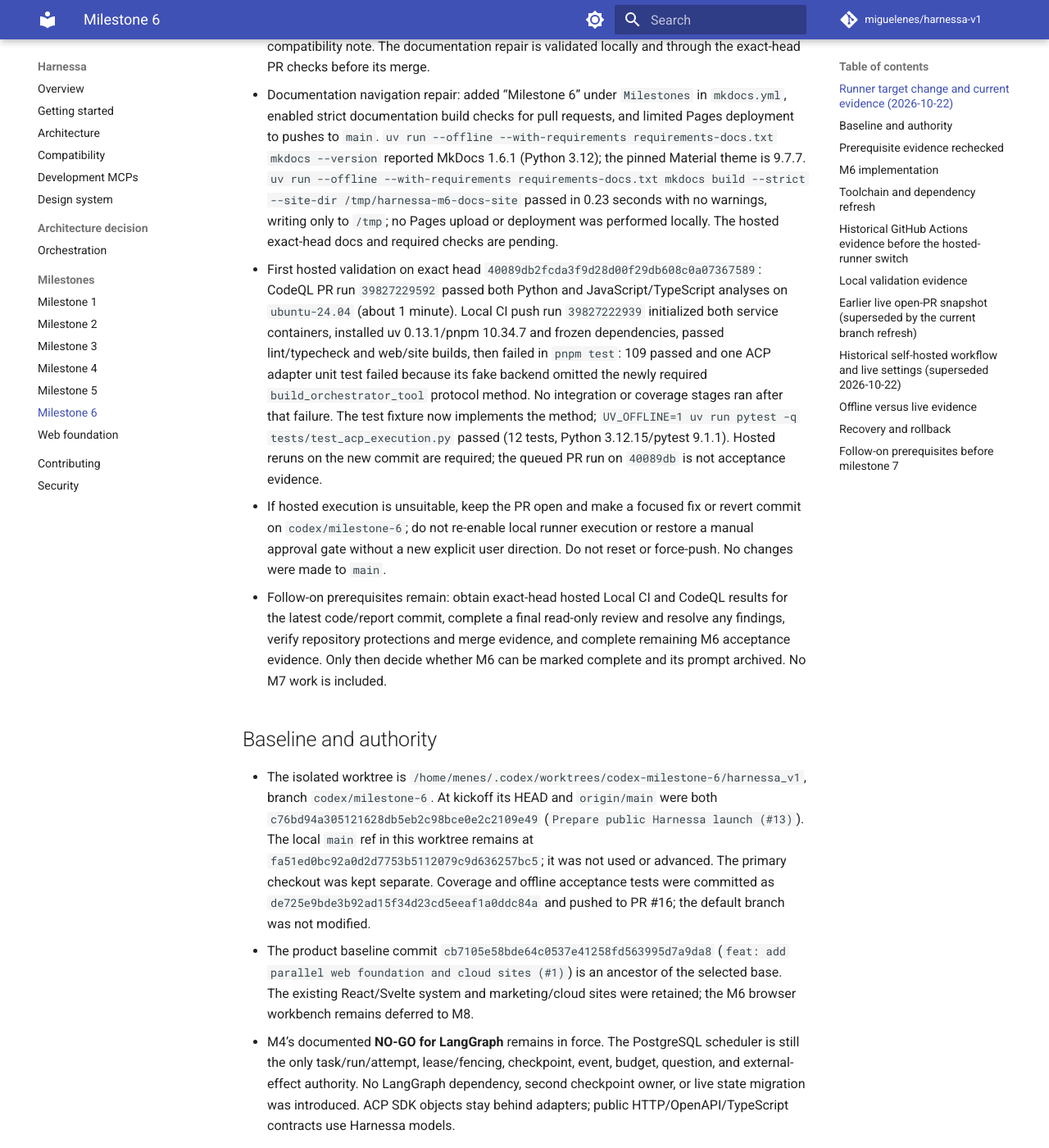
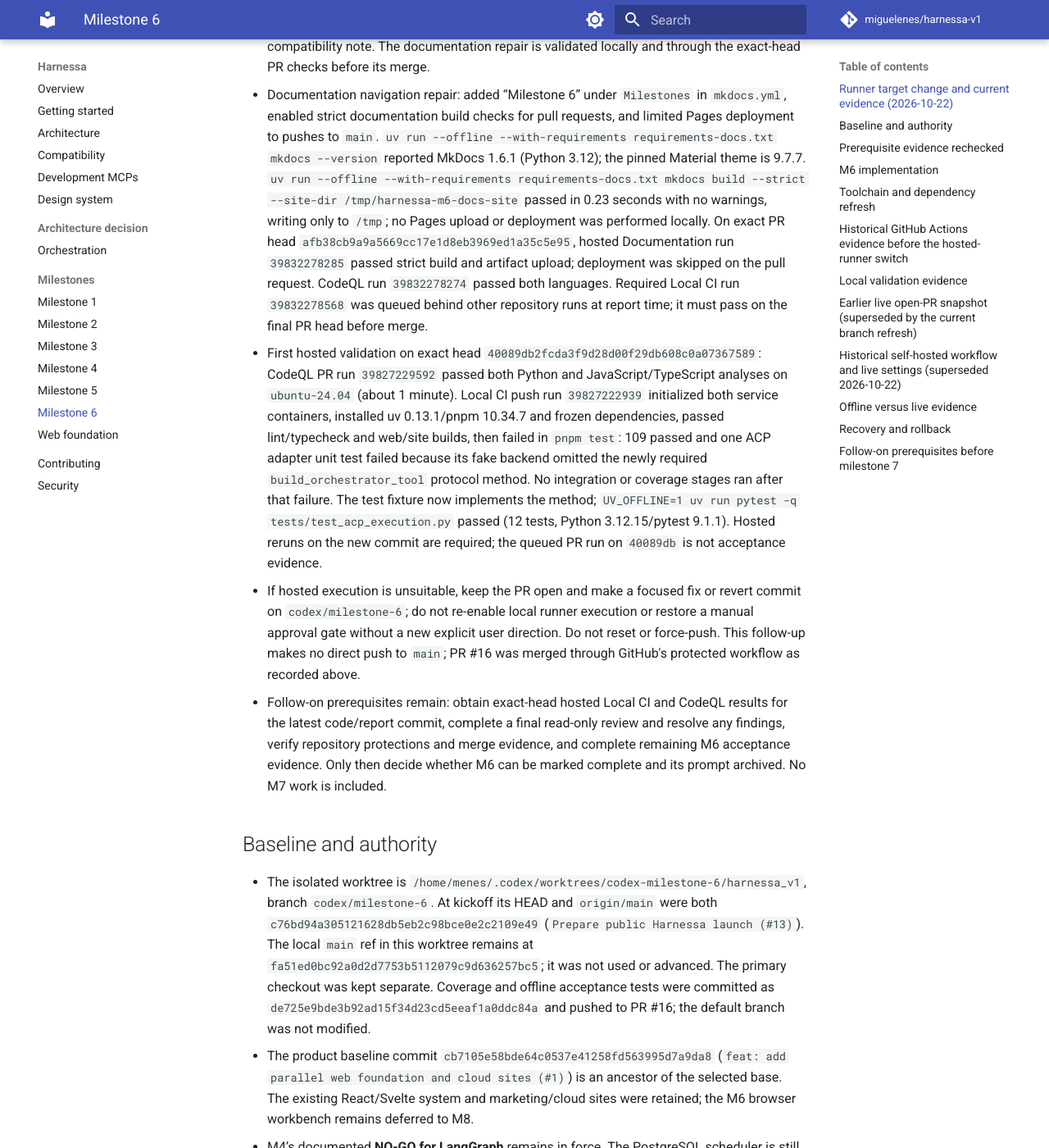
Before and after one commit to miguelenes/harnessa-v1, an MkDocs documentation site: the page built from docs/milestones/06.md, in a window 1280 px wide and 1400 px high, scrolled down 2567 px. Shown: the whole window at 82% size. Built offline with MkDocs 1.6.1 and Material for MkDocs 9.7.7, drawn with Linux system fonts in a browser that asks for light colours; comment, search, counter and statistics services are not loaded; some of the changed text lies outside the part shown.

Commit message:
docs: record milestone 6 follow-up checks

```diff
--- a/docs/milestones/06.md
+++ b/docs/milestones/06.md
@@ -14,9 +14,9 @@
 - Queue behavior verification: after adding `queue: max`, both push Local CI run `39828281262` and PR Local CI run `39828290471` completed successfully on exact SHA `f95441ca3eac1f55b83a1ffcb82e58cad089715d`; CodeQL PR run `39828290528` passed Python and JavaScript/TypeScript. The older queued-run cancellation did not recur. These are live hosted GitHub results, distinct from fixture/offline tests.
 - Readiness regression repair (commit `48c53ab39e3b17d7f3fd621abffd4fa1540f1040`): the gate checks an organization-scoped interactive route, the ACP broker's 1 MiB serialized-request bound plus configured output ceiling, and a project budget policy whose output limit covers that ceiling. It makes no provider call. The canonical local service-backed suite passed with 110 unit tests and 37 integration tests, including missing-pool, incompatible-tools, undersized-context, missing-budget-policy, and insufficient-output-budget cases. Ruff, ESLint, TypeScript, API mypy, strict mypy, design-system checks, and `git diff --check` passed. Disposable PostgreSQL and Redis used the pinned CI image digests and resource limits; both stopped via the exit trap. On the exact same source SHA, hosted push Local CI `39829557899` and PR Local CI `39829560820` passed; CodeQL `39829560976` passed both languages. Hosted package coverage: API 85.24%/85.24%; Web 100%/94.19%; React 100%/100%; Cloud Portal 96%/98.86%; Svelte UI 100%/100%; aggregate 85.50%/85.79%.
 - Merge and post-merge evidence: PR #16 merged with merge strategy to `main`, yielding merge SHA `6f9afaa074f0d66b6ab53662193898ba024e2a03`; the protected workflow deleted its remote source branch. Post-merge Local CI run `39831340877` and CodeQL run `39831340787` passed on that SHA. Documentation run `39831340946` failed at `mkdocs build --strict --site-dir site` because `docs/milestones/06.md` was not listed in `mkdocs.yml` navigation; deploy was skipped, no Pages artifact was uploaded, and no deployment occurred. This follow-up adds the page to navigation and updates the compatibility note. The documentation repair is validated locally and through the exact-head PR checks before its merge.
-- Documentation navigation repair: added “Milestone 6” under `Milestones` in `mkdocs.yml`, enabled strict documentation build checks for pull requests, and limited Pages deployment to pushes to `main`. `uv run --offline --with-requirements requirements-docs.txt mkdocs --version` reported MkDocs 1.6.1 (Python 3.12); the pinned Material theme is 9.7.7. `uv run --offline --with-requirements requirements-docs.txt mkdocs build --strict --site-dir /tmp/harnessa-m6-docs-site` passed in 0.23 seconds with no warnings, writing only to `/tmp`; no Pages upload or deployment was performed locally. The hosted exact-head docs and required checks are pending.
+- Documentation navigation repair: added “Milestone 6” under `Milestones` in `mkdocs.yml`, enabled strict documentation build checks for pull requests, and limited Pages deployment to pushes to `main`. `uv run --offline --with-requirements requirements-docs.txt mkdocs --version` reported MkDocs 1.6.1 (Python 3.12); the pinned Material theme is 9.7.7. `uv run --offline --with-requirements requirements-docs.txt mkdocs build --strict --site-dir /tmp/harnessa-m6-docs-site` passed in 0.23 seconds with no warnings, writing only to `/tmp`; no Pages upload or deployment was performed locally. On exact PR head `afb38cb9a9a5669cc17e1d8eb3969ed1a35c5e95`, hosted Documentation run `39832278285` passed strict build and artifact upload; deployment was skipped on the pull request. CodeQL run `39832278274` passed both languages. Required Local CI run `39832278568` was queued behind other repository runs at report time; it must pass on the final PR head before merge.
 - First hosted validation on exact head `40089db2fcda3f9d28d00f29db608c0a07367589`: CodeQL PR run `39827229592` passed both Python and JavaScript/TypeScript analyses on `ubuntu-24.04` (about 1 minute). Local CI push run `39827222939` initialized both service containers, installed uv 0.13.1/pnpm 10.34.7 and frozen dependencies, passed lint/typecheck and web/site builds, then failed in `pnpm test`: 109 passed and one ACP adapter unit test failed because its fake backend omitted the newly required `build_orchestrator_tool` protocol method. No integration or coverage stages ran after that failure. The test fixture now implements the method; `UV_OFFLINE=1 uv run pytest -q tests/test_acp_execution.py` passed (12 tests, Python 3.12.15/pytest 9.1.1). Hosted reruns on the new commit are required; the queued PR run on `40089db` is not acceptance evidence.
-- If hosted execution is unsuitable, keep the PR open and make a focused fix or revert commit on `codex/milestone-6`; do not re-enable local runner execution or restore a manual approval gate without a new explicit user direction. Do not reset or force-push. No changes were made to `main`.
+- If hosted execution is unsuitable, keep the PR open and make a focused fix or revert commit on `codex/milestone-6`; do not re-enable local runner execution or restore a manual approval gate without a new explicit user direction. Do not reset or force-push. This follow-up makes no direct push to `main`; PR #16 was merged through GitHub's protected workflow as recorded above.
 - Follow-on prerequisites remain: obtain exact-head hosted Local CI and CodeQL results for the latest code/report commit, complete a final read-only review and resolve any findings, verify repository protections and merge evidence, and complete remaining M6 acceptance evidence. Only then decide whether M6 can be marked complete and its prompt archived. No M7 work is included.
 
 ## Baseline and authority
@@ -162,7 +162,7 @@ These bullets record the configuration as it stood before the user directed Acti
 
 - **Fixture/offline:** deterministic OpenSpec topic/bundle/readiness, authenticated M6 API flow, actual local OpenSpec CLI validation, fake Architect output, durable question/answer/revision behavior, Git search/explorer, stale-base invalidation before scheduler claim, and fake-router ACP paths. These are local fixture results; the fake Architect does not establish a live model result.
 - **Live model/agent:** no provider call, paid call, or real OpenCode 1.19.4 run occurred. `OPENSPEC_MODEL_ALIAS` was not configured. The required provider credential/route and spending authorization were unavailable for a live Architect result. `podman image exists` for `ghcr.io/anomalyco/opencode:1.19.4@sha256:bf8e2b5f785166a12a26cbb34ef1a2d35403368438efe036fd16c795a975c505` returned exit 1; no image pull was made. M5’s OpenCode 2.0.32 fake-router result remains the last live-agent transport evidence; it is not evidence for the 1.19.4 image or a real provider.
-- **GitHub/runner:** PR #16 source SHA `48c53ab39e3b17d7f3fd621abffd4fa1540f1040` passed Local CI `39829557899` and `39829560820` and CodeQL `39829560976`; the independent read-only review found no blocker, and the only review thread was resolved. PR #16 merged as `6f9afaa074f0d66b6ab53662193898ba024e2a03`; post-merge Local CI `39831340877` and CodeQL `39831340787` passed. Documentation run `39831340946` failed because strict navigation omitted M6, so deployment was skipped. This dependent report/navigation repair is on a follow-up branch; verify its exact-head checks and documentation build before merge. GitHub Pages is configured separately.
+- **GitHub/runner:** PR #16 final source SHA `3fab604da1d64313018482aff0412b44d157b78c` passed push Local CI `39830509320`, PR Local CI `39830519298`, and CodeQL `39830518850`; the independent read-only review found no blocker, and the only review thread was resolved. PR #16 merged as `6f9afaa074f0d66b6ab53662193898ba024e2a03`; post-merge Local CI `39831340877` and CodeQL `39831340787` passed. Documentation run `39831340946` failed because strict navigation omitted M6, so deployment was skipped. Follow-up PR #18's strict Documentation run `39832278285` and CodeQL run `39832278274` passed on exact head `afb38cb9a9a5669cc17e1d8eb3969ed1a35c5e95`; deployment was skipped, and Local CI `39832278568` was still queued when this report revision was prepared. GitHub Pages is configured separately.
 - **Production/GitHub writes:** no application deployment, production migration, or production data change occurred. No commit was pushed directly to `main`; PR #16 merged through the protected workflow at `6f9afaa074f0d66b6ab53662193898ba024e2a03`. The follow-up documentation PR is tracked separately.
 
 ## Recovery and rollback
```
